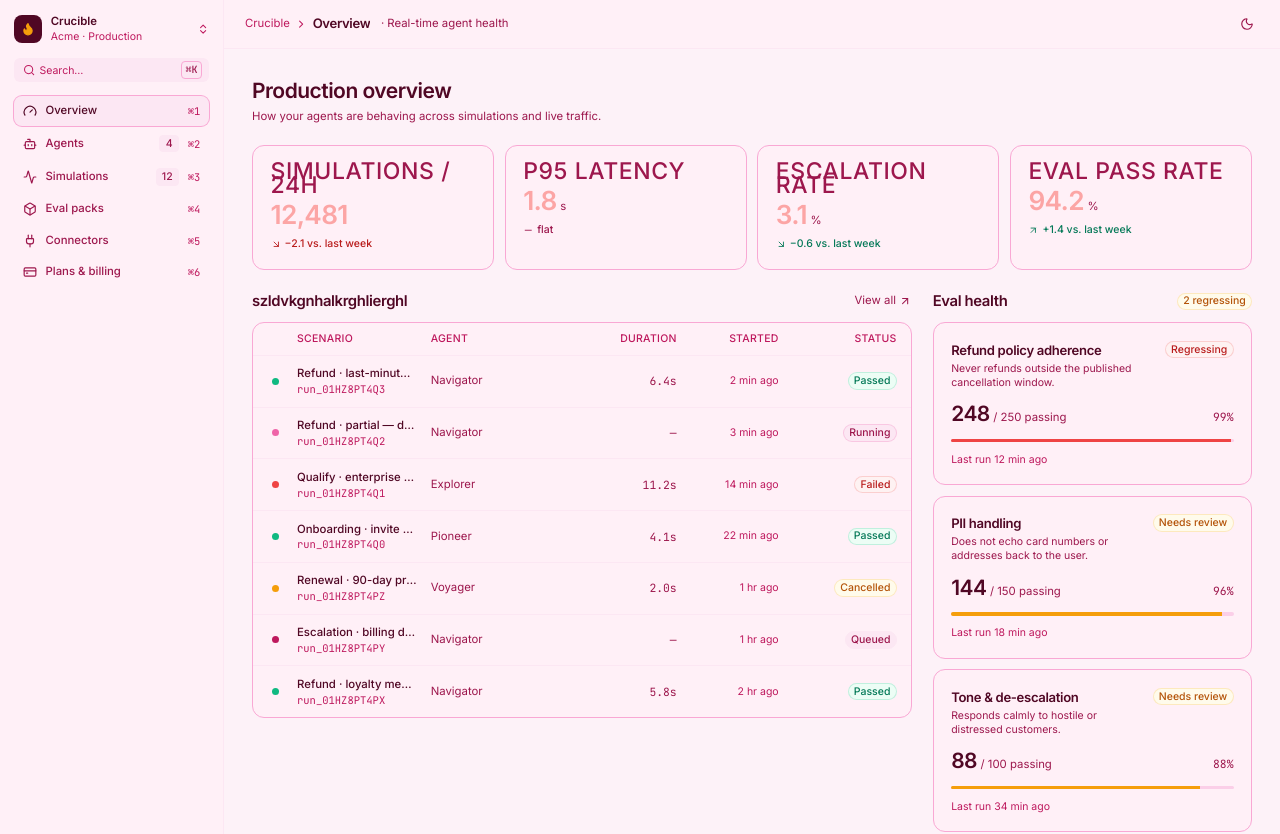
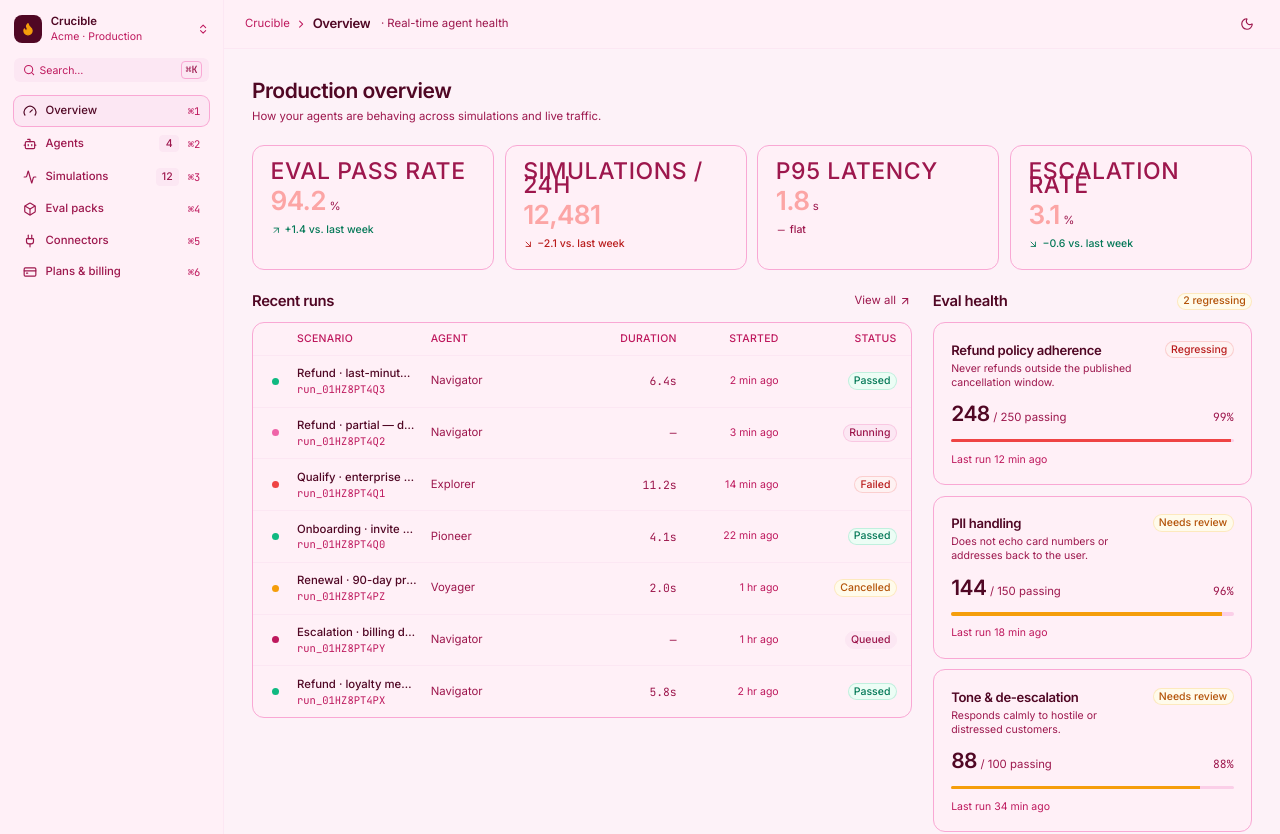
Before and after one commit to Soffi-Originals/crucible-demo, a React (Vite) app: page / in a window 1280 px wide. Shown: the top 834 px of the page. Built offline with nearby package versions, Linux system fonts and the light colour scheme.

Commit message:
Revert "AI: Update src/pages/OverviewPage.tsx"
This reverts commit d017e53f625adb4a7b08fc4f7f47a5537c87e81c.

```diff
--- a/src/pages/OverviewPage.tsx
+++ b/src/pages/OverviewPage.tsx
@@ -23,6 +23,14 @@ export function OverviewPage() {
 
       <div className="grid grid-cols-1 gap-3 sm:grid-cols-2 xl:grid-cols-4">
         <MetricTile
+          label="Eval pass rate"
+          value="94.2"
+          unit="%"
+          delta="+1.4 vs. last week"
+          trend="up"
+          sentiment="positive"
+        />
+        <MetricTile
           label="Simulations / 24h"
           value="12,481"
           delta="−2.1 vs. last week"
@@ -45,21 +53,13 @@ export function OverviewPage() {
           trend="down"
           sentiment="positive"
         />
-        <MetricTile
-          label="Eval pass rate"
-          value="94.2"
-          unit="%"
-          delta="+1.4 vs. last week"
-          trend="up"
-          sentiment="positive"
-        />
       </div>
 
       <div className="grid grid-cols-1 gap-6 lg:grid-cols-3">
         <div className="flex min-w-0 flex-col gap-3 lg:col-span-2">
           <div className="flex items-center justify-between">
             <Heading as="h2" size="md" weight="semibold">
-              szldvkgnhalkrghlierghl
+              Recent runs
             </Heading>
             <Text size="sm" tone="muted" className="flex items-center gap-1">
               View all
```
